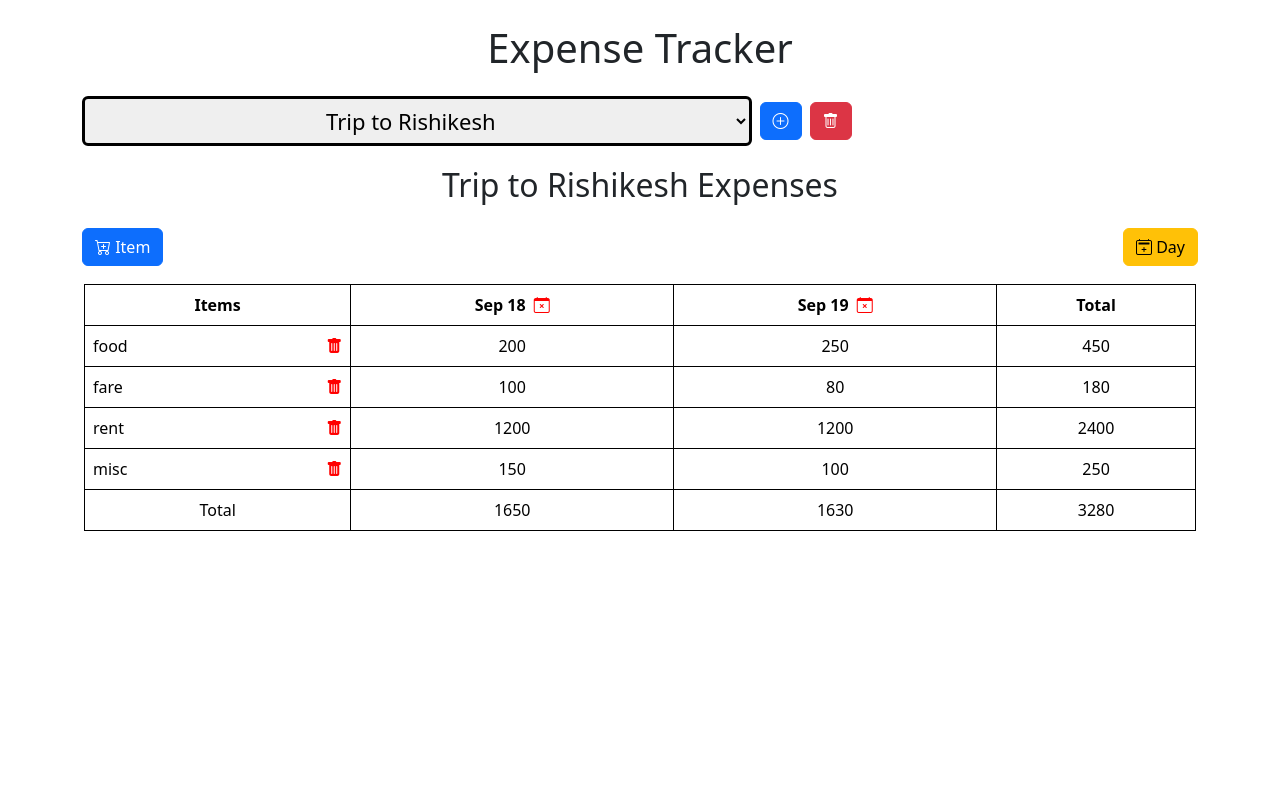
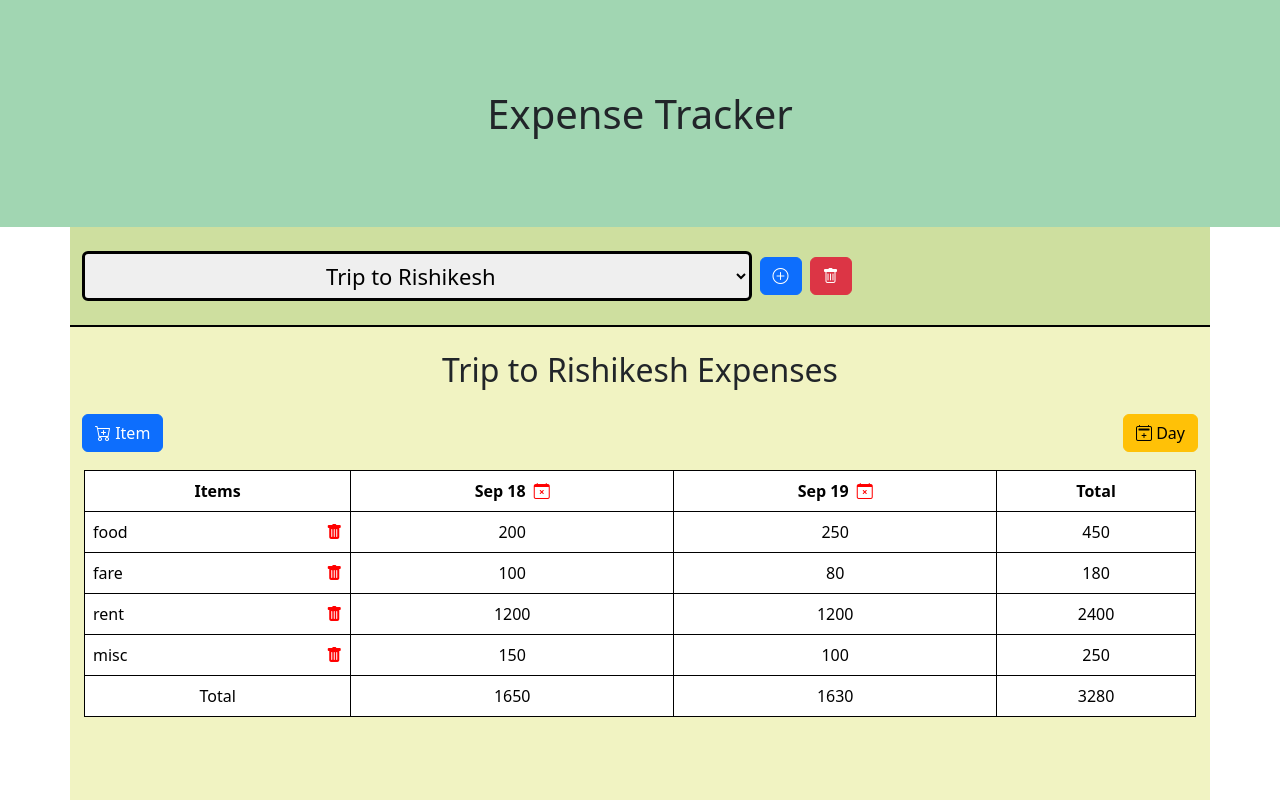
Before and after one commit to akkunirwal/expense-tracker, a React (Create React App) app: page / in a window 1280 px wide. Shown: the top 800 px of the page. Built offline with nearby package versions, Linux system fonts and the light colour scheme.

Commit message:
cosmetic change

```diff
--- a/src/App.css
+++ b/src/App.css
@@ -1,5 +1,6 @@
 .App {
   text-align: center;
+  height: 100vh;
 }
 
 .App-logo {
--- a/src/Components/ExpenseTracker.css
+++ b/src/Components/ExpenseTracker.css
@@ -45,6 +45,21 @@ th {
 .eventContainer {
   display: flex;
   justify-content: flex-start;
-  margin-bottom: 20px;
   align-items: center;
 }
+
+.greenBackColor {
+  padding: 7%;
+  background-color: #a1d6b2;
+  margin-bottom: 0px;
+}
+
+.lightGreen {
+  background-color: #cedf9f;
+}
+
+.lightYellow {
+  height: 100%;
+  border-top: 2px solid black;
+  background-color: #f1f3c2;
+}
--- a/src/Components/ExpenseTracker.js
+++ b/src/Components/ExpenseTracker.js
@@ -303,9 +303,9 @@ const ExpenseTracker = () => {
 	};
 
 
-	return (
-		<div className="container mt-4">
-			<h1 className='mb-4'>Expense Tracker</h1>
+	return (<>
+		<h1 className='greenBackColor'>Expense Tracker</h1>
+		<div className="container py-4 lightGreen">
 			<div className="eventContainer">
 				<select className="select btn-primary" onChange={handleTripChange}>
 					{trips.map((trip, index) => (
@@ -333,6 +333,9 @@ const ExpenseTracker = () => {
 					<i className="bi bi-trash" style={{ cursor: 'pointer' }}></i>
 				</button>
 			</div>
+		</div>
+
+		<div className="container pt-4 lightYellow">
 			<h2>{selectedTrip.tripName} Expenses</h2>
 			<div className="mb-3 d-flex mt-4 justify-content-between">
 				<button className="btn btn-primary me-2" onClick={() => setIsAddItemModalOpen(true)}><i class="bi bi-cart-plus"></i> Item</button>
@@ -553,6 +556,7 @@ const ExpenseTracker = () => {
 
 
 		</div>
+	</>
 	);
 };
 
```
